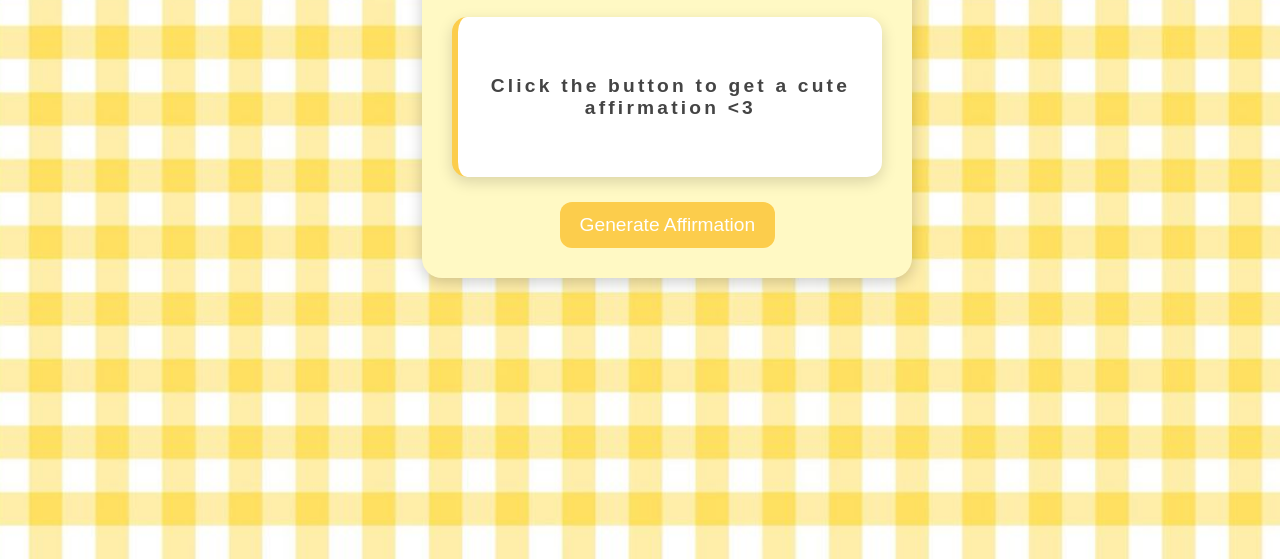
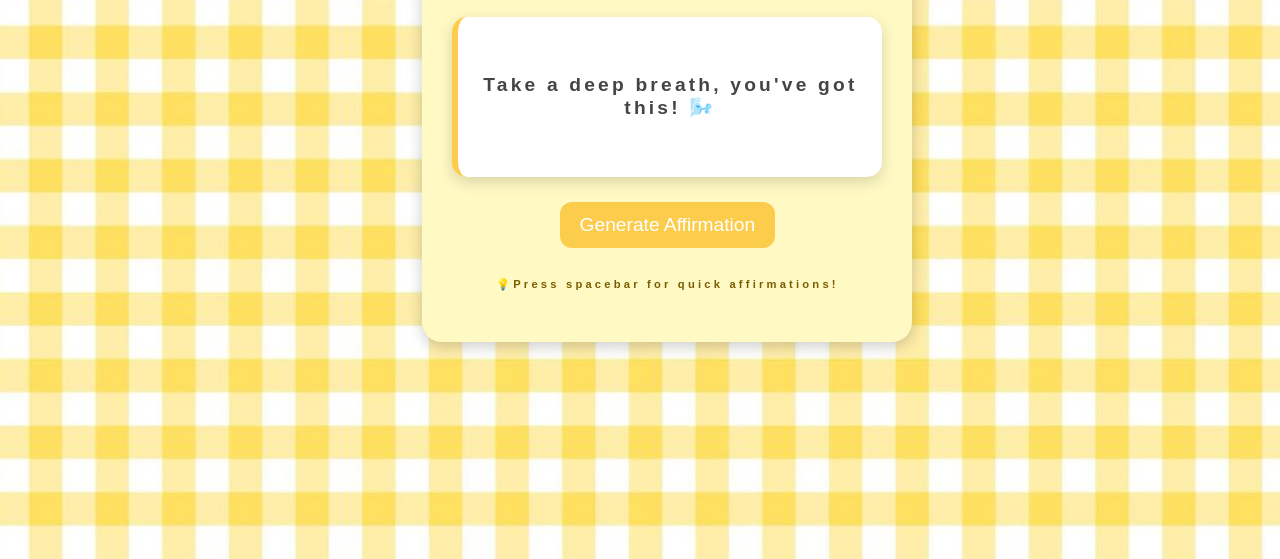
Before and after one commit to emaaanbutt/CS-Girlies-Hackathon-Study-Tool, a plain HTML site: page Assets/pages/affirmations.html in a window 1280 px wide. Shown: the part 241-800 px from the top of the page. Drawn offline with nearby package versions, Linux system fonts and the light colour scheme.

Commit message:
affirmations functionality added

```diff
--- a/Assets/CSS/style.css
+++ b/Assets/CSS/style.css
@@ -258,6 +258,20 @@ p{
     box-shadow: 0 10px 20px rgba(0,0,0,0.2);
 }
 
+.keyboard-hints {
+    border-radius: 12px;
+    text-align: left;
+    margin-top: 10px;
+}
+
+.hint-item {
+    margin: 4px 0;
+    font-size: 0.7rem;
+    color: #7a5d00;
+    padding-top: 0;
+    transform: rotate(0deg);
+}
+
 .todo-container {
     position: absolute;
     top: 15%;
@@ -292,6 +306,41 @@ p{
     outline: none;
 }
 
+.todo-stats {
+    color: #7a5d00;
+    font-size: 0.9rem;
+}
+
+.edit-btn {
+    background: rgb(252, 205, 76);
+    border: none;
+    margin: 10px 5px;
+    color: white;
+    padding: 3px 4px;
+    border-radius: 8px;
+    cursor: pointer;
+    transition: 0.2s;
+}
+
+.edit-btn:hover {
+    background: rgb(255, 170, 0);
+}
+
+.delete-btn {
+    background: rgb(251, 85, 85);
+    border: none;
+    color: white;
+    padding: 3px 4px;
+    margin: 10px 5px;
+    cursor: pointer;
+    border-radius: 8px;
+    transition: 0.2s;
+}
+
+.delete-btn:hover {
+    background: red;
+}
+
 #add-task-btn {
     padding: 12px;
     border: none;
@@ -311,6 +360,10 @@ p{
     list-style: none;
     padding: 0;
     margin-top: 15px;
+    color: #7a5d00;
+    font-size: 0.7rem;
+    text-align: left;
+
 }
 
 .task-item {
@@ -377,6 +430,14 @@ p{
     box-shadow: 0 5px 15px rgba(0,0,0,0.15);
     border-left: 6px solid rgb(252, 205, 76); /* yellow stripe */
     margin-bottom: 25px;
+}
+
+.affirm-tip {
+    margin-top: 20px;
+    padding: 10px;
+    font-size: 0.7rem;
+    color: #7a5d00;
+    transform: rotate(0deg);
 }
 
 #new-affirm-btn {
--- a/Assets/pages/affirmations.html
+++ b/Assets/pages/affirmations.html
@@ -23,6 +23,7 @@
                 </div>
 
                 <button id="new-affirm-btn">Generate Affirmation</button>
+                <p class="affirm-tip">💡Press spacebar for quick affirmations!</p>
             </div>
         </div>
 
--- a/Assets/scripts/affirmations.js
+++ b/Assets/scripts/affirmations.js
@@ -2,4 +2,88 @@ $(document).ready(function() {
     $(".back-btn").on("click", function(){
     window.location.href = "../../Assets/pages/main.html"
     });
-});
+
+// Affirmations database
+    const affirmations = [
+        "You're doing amazing! Keep going! 🌟",
+        "Small progress is still progress! 💪",
+        "Believe in yourself! You've got this! ✨",
+        "Take it one step at a time! 🌸",
+        "You're stronger than you think! 🦋",
+        "Every mistake is a lesson learned! 📚",
+        "Rest is productive too! 🌙",
+        "You're capable of amazing things! 🎯",
+        "Celebrate small wins! 🎉",
+        "Your effort matters! 💝",
+        "Be kind to yourself today! 🌺",
+        "You deserve good things! 🌈",
+        "Your journey is unique and beautiful! 🦄",
+        "It's okay to take breaks! ☕",
+        "You're making a difference! 🌍",
+        "Trust the process! 🌱",
+        "You're not alone in this! 🤝",
+        "Your best is enough! 💖",
+        "Keep shining bright! ⭐",
+        "You inspire others! 🌟",
+        "Today is a fresh start! 🌅",
+        "You're learning and growing! 🌿",
+        "Your dreams are valid! 💭",
+        "You have so much potential! 🚀",
+        "Be proud of how far you've come! 🏆",
+        "You are worthy of love and respect! 💕",
+        "Every day is a new opportunity! 🌄",
+        "Your kindness makes a difference! 🤗",
+        "You are enough, just as you are! 🌼",
+        "Believe in the magic within you! ✨",
+        "You're doing better than you think! 🎈",
+        "Take a deep breath, you've got this! 🌬️",
+        "Your smile brightens the world! 😊",
+        "You are brave and courageous! 🦁",
+        "Success is a journey, not a destination! 🛤️",
+        "Your hard work will pay off! 💎",
+        "You make the world a better place! 🌏",
+        "Every challenge makes you stronger! 💪",
+        "You deserve all the happiness! 🎊",
+        "Keep pushing forward, star! ⭐"
+    ];
+
+    // Show random affirmation with animation
+    function showAffirmation() {
+        // Pick random affirmation
+        const randomIndex = Math.floor(Math.random() * affirmations.length);
+        const affirmation = affirmations[randomIndex];
+
+        // Fade out, change text, fade in
+        $('#affirm-text').fadeOut(300, function() {
+            $(this).html(affirmation).fadeIn(500);
+        });
+
+        // Button click animation
+        $('#new-affirm-btn').css('transform', 'scale(0.95)');
+        setTimeout(function() {
+            $('#new-affirm-btn').css('transform', 'scale(1)');
+        }, 150);
+    }
+
+    // Button click event
+    $('#new-affirm-btn').click(function() {
+        showAffirmation();
+    });
+
+    // Keyboard shortcut - Spacebar for new affirmation
+    $(document).keypress(function(e) {
+        if (e.which === 32) { // Spacebar
+            e.preventDefault();
+            showAffirmation();
+        }
+    });
+
+    // Auto-show first affirmation after 1 second
+    setTimeout(function() {
+        showAffirmation();
+    }, 1000);
+
+    console.log('Affirmations ready! Press spacebar or click button');
+    console.log(`${affirmations.length} affirmations available`);
+
+    });
```
Also changed, not shown: Assets/pages/pomodoro.html (+5 -0 lines).
